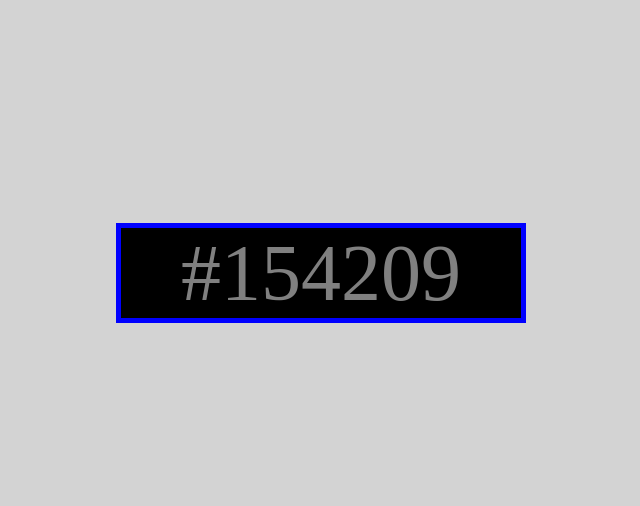
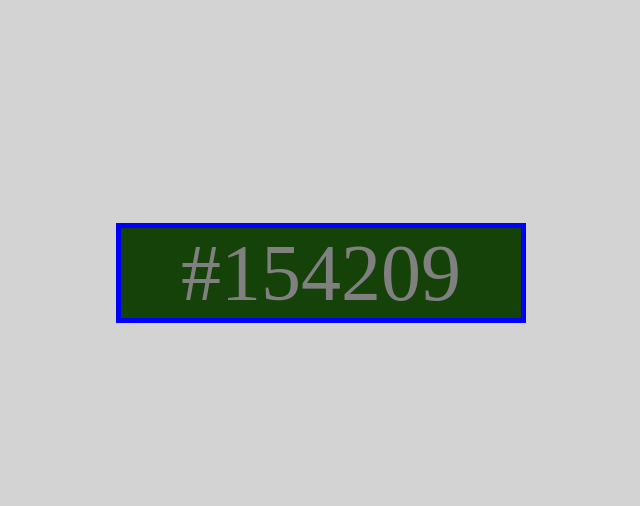
Before and after one commit to mksmith1982/Hex-Clock, a plain HTML site: page index.html in a window 1280 px wide. Shown: the part 5-511 px from the top of the page, without its empty margins (292-932 px from the left). Drawn offline with Linux system fonts and the light colour scheme.

Commit message:
changed the clock to hex

```diff
--- a/hex.js
+++ b/hex.js
@@ -19,7 +19,14 @@ function whatTime() {
 			return i;
 
 }
-			 document.getElementById('txt').innerHTML = "#" + h  + m  + s;
+
+			  document.getElementById('txt').innerHTML = "#" + h  + m  + s;
+			 document.getElementById("txt").style.backgroundColor = ("#"+h+m+s)
+
+			 // var color= "#hms"
+			 // document.getElementById("mainbox").style.backgroundColor = "#"h+m+s;
+
+			 // document.getElementById("mainbox").style.backgroundColor = [color];
 		}
 			var interval = window.setInterval(whatTime,1000);
 
@@ -28,5 +35,4 @@ function whatTime() {
 
 
 
-
 whatTime ();
--- a/index.html
+++ b/index.html
@@ -5,7 +5,13 @@
 	<link rel="stylesheet" type="text/css" href="style.css">
 </head>
 	<body>
-		<div id="txt"></div>
+		<div id="txt">
+
+
 		<script src="hex.js"></script>
+
+
+
+		</div>
 	</body>
 </html>
```
